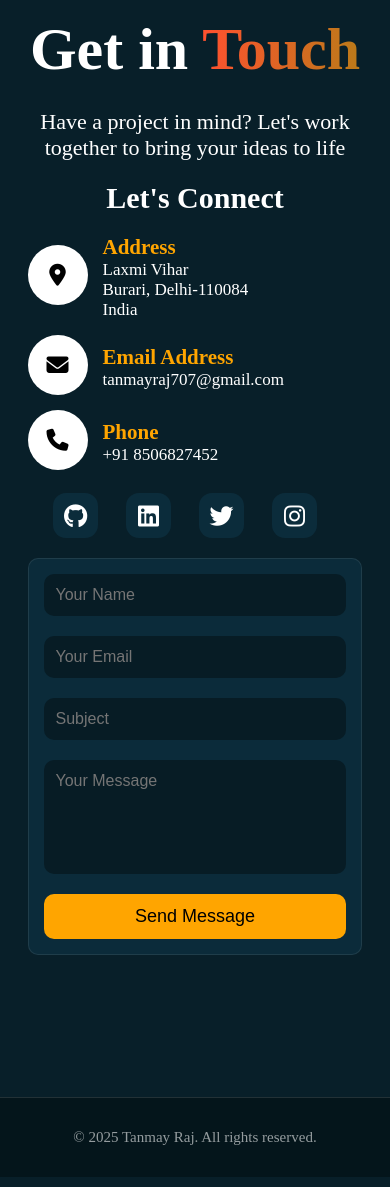
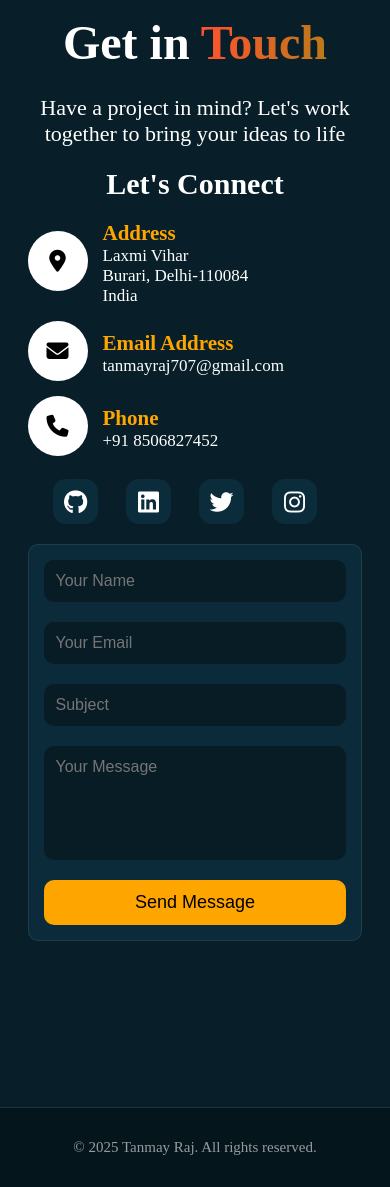
Before and after one commit to Tanmayraj503/contact-form, a plain HTML site: page index.html in a window 390 px wide. Drawn offline with Linux system fonts and the light colour scheme.

Commit message:
Update style.css

```diff
--- a/style.css
+++ b/style.css
@@ -345,6 +345,9 @@ footer {
             padding: 5px;
             min-height: 120vh;
         }
+        .contact-title{
+            font-size: 32px;
+        }
 
         #contact {
             min-height: 130vh;
@@ -383,6 +386,6 @@ footer {
         }
 
         footer {
-            margin-top: auto;
+            margin-top: 10px;
         }
     }
```
